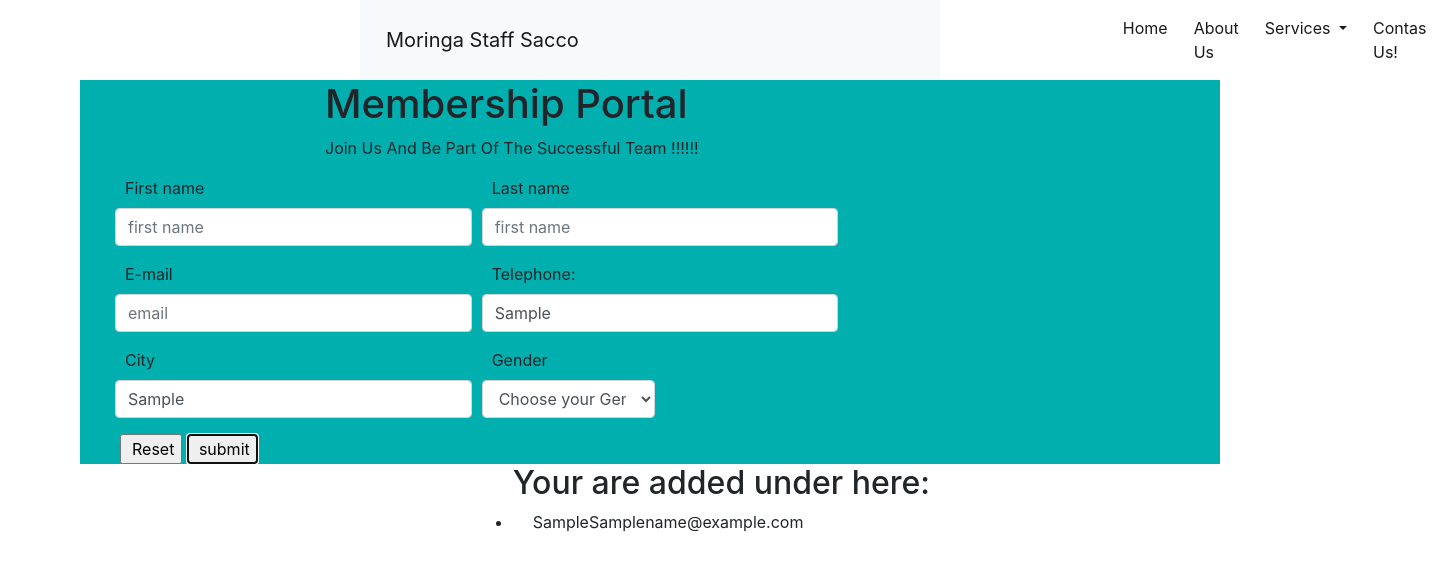
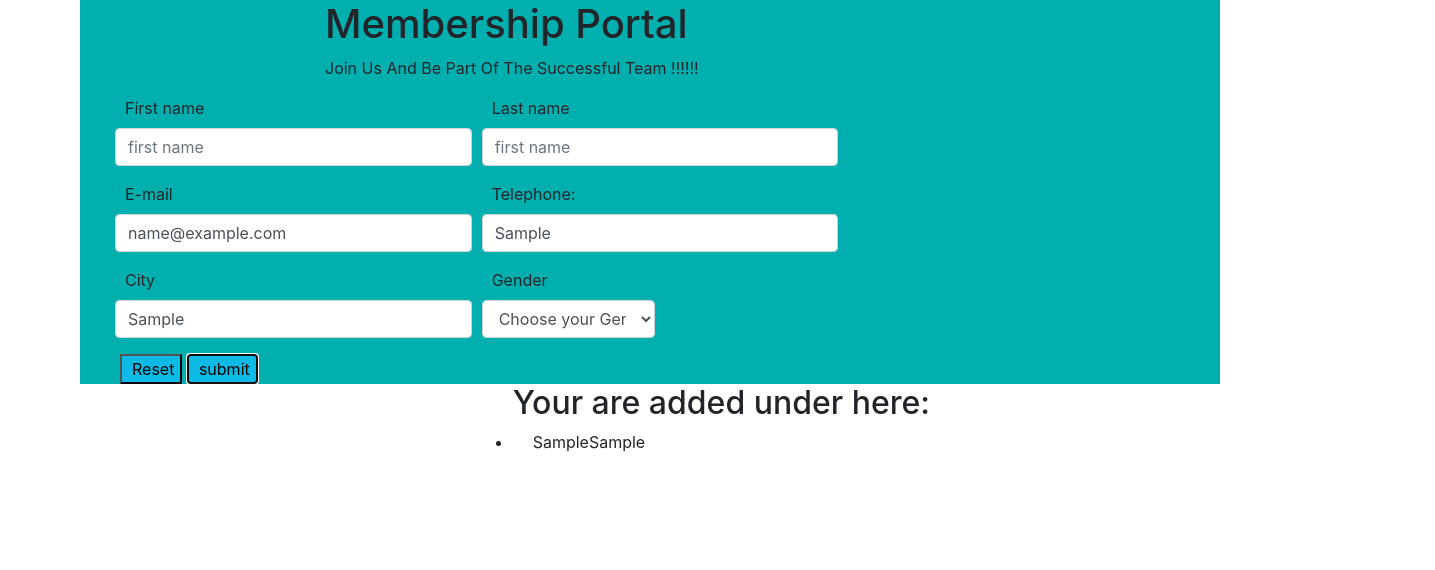
Before and after one commit to Vincent-Juma/Moringa-Staff-Sacco, a plain HTML site: page portal.html in a window 1280 px wide. Both pictures are taken after typing "Sample", "Sample", "name@example.com", "Sample", "Sample" into the empty fields and a click on the button "submit". Shown: the top 570 px of the page, 1435 px wide, since content can reach past the window. Drawn offline with nearby package versions, Linux system fonts and the light colour scheme.

Commit message:
adding files

```diff
--- a/css/portal.css
+++ b/css/portal.css
@@ -15,11 +15,10 @@ h1, p{
 .container{
     background-color: rgb(2, 175, 175);
 }
-/* navbar */
-#navbarSupportedContent{
-margin-left: 500px;
+
+button{
+   background-color:  rgb(13, 186, 230);
 }
-.container1{
-     margin-left: 330px;
-     padding-right: 340px;
-   }
+input{
+    background-color:  rgb(13, 186, 230);
+}
--- a/js/portal.js
+++ b/js/portal.js
@@ -6,7 +6,7 @@ function Contact(first, last,email,telephone,city,gender) {
   this.telephoneNo=telephone;
   this.residentCity=city;
   this.statusGender=gender;
-}
+  }
 
 $(document).ready(function () {
   $("form#new-contact").submit(function (event) {
@@ -14,17 +14,15 @@ $(document).ready(function () {
 
     var inputtedFirstName = $("input#new-first-name").val();
     var inputtedLastName = $("input#new-last-name").val();
-    var inputtedEmailAddress=$("input#new-email").val();
 
+    var newContact = new Contact(inputtedFirstName, inputtedLastName);
 
-    var newContact = new Contact(inputtedFirstName, inputtedLastName, inputtedEmailAddress);
+    $("ul#contacts").append("<li><span class='contact'>" + newContact.firstName + newContact.lastName + "</span></li>");
 
-    $("ul#contacts").append("<li><span class='contact'>" + newContact.firstName + newContact.lastName +newContact.emailAddress+ "</span></li>");
-    // $("#contacts").append("<li>" + newContact.firstName+ newContact.lastName + newContact.emailAddress+ "</li>");
 
     $("#new-first-name").val("");
     $("#new-last-name").val("");
-    $("#new-email").val("");
+
     alert('You Have Sucessfully Registered as A Sacco Member!!!')
 
   });
--- a/portal.html
+++ b/portal.html
@@ -9,39 +9,6 @@
 
 </head>
 <body>
-
-<div class="container1">
-  <nav class="navbar navbar-expand-lg navbar-light bg-light">
-    <a class="navbar-brand" href="#">Moringa Staff Sacco</a>
-    <button class="navbar-toggler" type="button" data-toggle="collapse" data-target="#navbarSupportedContent" aria-controls="navbarSupportedContent" aria-expanded="false" aria-label="Toggle navigation">
-      <span class="navbar-toggler-icon"></span>
-    </button>
-
-    <div class="collapse navbar-collapse" id="navbarSupportedContent">
-      <ul class="navbar-nav mr-auto">
-        <li class="nav-item active">
-          <a class="nav-link" href="#">Home </a>
-        </li>
-        <li class="nav-item active">
-          <a class="nav-link" href="#">About Us</a>
-        </li>
-        <li class="nav-item dropdown active">
-          <a class="nav-link dropdown-toggle" href="#" id="navbarDropdown" role="button" data-toggle="dropdown" aria-haspopup="true" aria-expanded="false">
-            Services
-          </a>
-          <div class="dropdown-menu" aria-labelledby="navbarDropdown">
-            <a class="dropdown-item" href="#">Loans</a>
-            <a class="dropdown-item" href="#">Savings</a>
-             <a class="dropdown-item" href="#">Open Account</a>
-          </div>
-        </li>
-        <li class="nav-item active">
-          <a class="nav-link disabled" href="#">Contas Us!</a>
-        </li>
-      </ul>
-      </div>
-       </nav>
-</div>
 
   <div class="container">
     <h1>Membership Portal</h1>
```
